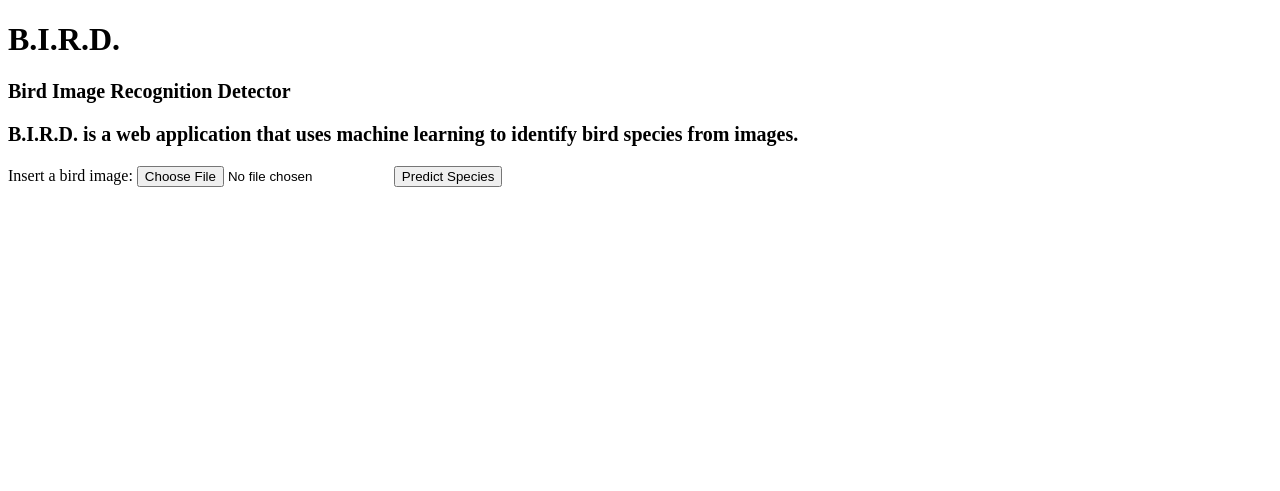
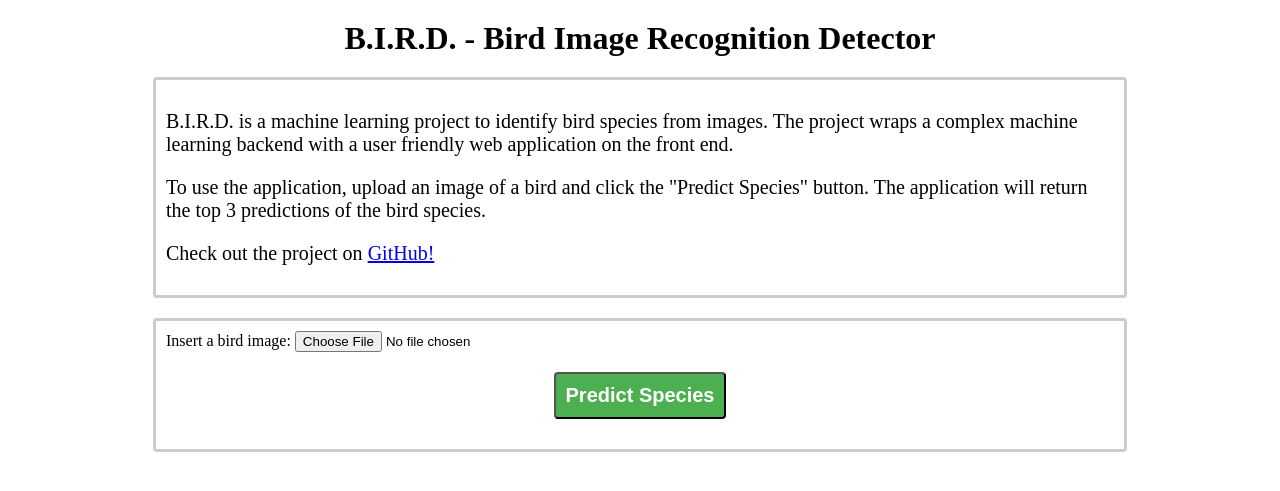
Before and after one commit to jed-richards/bird-image-recognition-detector, a Flask app: page /main/ in a window 1280 px wide. Shown: the top 491 px of the page. Run offline with Flask 3, Linux system fonts and the light colour scheme; parts of the project's set-up code (start-up, migrations or seed data) failed here and were passed over.

Commit message:
prettier html

```diff
--- a/bird/app.py
+++ b/bird/app.py
@@ -49,7 +49,7 @@ model = load_model(MODEL_PATH)
 
 
 # Transform input into the form our model expects
-def transform_image(image_file):
+def transform_image(image_file) -> torch.Tensor:
     transform = transforms.Compose(
         [
             transforms.Resize(
@@ -81,26 +81,30 @@ def get_labels_dict() -> Dict[str, List[str]]:
 labels_dict = get_labels_dict()
 
 
-# Get a prediction
-def get_prediction(input_tensor):
+def get_top_three_predictions(input_tensor: torch.Tensor) -> List[Dict[str, any]]:
     with torch.no_grad():
         output = model(input_tensor)
+    output = torch.nn.functional.softmax(output[0], dim=0)
+    confidence, indices = torch.topk(
+        output, k=3
+    )  # Get top 3 indices and their confidence scores
+    top_three_predictions = []
+    for confidence_score, index in zip(confidence, indices):
+        prediction_id = index.item()
+        confidence_score = confidence_score.item()
 
-    # The output has unnormalized scores. To get probabilities, you can run a softmax on it.
-    output = torch.nn.functional.softmax(output[0], dim=0)
-    confidence, index = torch.max(output, 0)
-    prediction_id = index.item()
-    confidence = confidence.item()
-    bird_label, bird_img_path = labels_dict[prediction_id]
-    return prediction_id, bird_label, bird_img_path, confidence
+        confidence_score = confidence_score * 100  # convert to percentage
 
-    # outputs = model(input_tensor)
-    ##print(f'outputs: {outputs}')
-    # _, y_hat = outputs.max(1)              # Extract the most likely class
-    # prediction_id = y_hat.item()           # Extract the int value from the PyTorch tensor
-    # print(f'pred_id: {prediction_id}')
-    # bird_label, bird_img_path = labels_dict[prediction_id]
-    # return prediction_id, bird_label, bird_img_path
+        bird_label, bird_img_path = labels_dict[prediction_id]
+        top_three_predictions.append(
+            {
+                "predicted_id": prediction_id,
+                "bird_label": bird_label,
+                "bird_img_path": bird_img_path,
+                "confidence": confidence_score,
+            }
+        )
+    return top_three_predictions
 
 
 @app.route("/", methods=["GET"])
@@ -129,22 +133,40 @@ def predict():
     print(str(filepath))
 
     img_tensor = transform_image(filepath)
-    prediction_id, bird_label, bird_img_path, confidence = get_prediction(img_tensor)
-    print(f"predicted_id = {prediction_id}")
-    print(f"bird_label = {bird_label}")
-    print(f"bird_img_path = {bird_img_path}")
-    print(f"confidence = {confidence}")
+
+    top_three_predictions = get_top_three_predictions(img_tensor)
+
+    prediction1 = {
+        "species": top_three_predictions[0]["bird_label"],
+        "predicted_id": top_three_predictions[0]["predicted_id"],
+        "accuracy": f'{top_three_predictions[0]["confidence"]:.2f}',
+        "predicted_image": top_three_predictions[0]["bird_img_path"],
+    }
+
+    prediction2 = {
+        "species": top_three_predictions[1]["bird_label"],
+        "predicted_id": top_three_predictions[1]["predicted_id"],
+        "accuracy": f'{top_three_predictions[1]["confidence"]:.2f}',
+        "predicted_image": top_three_predictions[1]["bird_img_path"],
+    }
+
+    prediction3 = {
+        "species": top_three_predictions[2]["bird_label"],
+        "predicted_id": top_three_predictions[2]["predicted_id"],
+        "accuracy": f'{top_three_predictions[2]["confidence"]:.2f}',
+        "predicted_image": top_three_predictions[2]["bird_img_path"],
+    }
 
     prediction = {
-        "species": bird_label,
-        "predicted_id": prediction_id,
-        "accuracy": confidence,
         "user_image": str(filepath)[5:],  # remove 'bird/'
-        "predicted_image": bird_img_path,
+        "prediction1": prediction1,
+        "prediction2": prediction2,
+        "prediction3": prediction3,
     }
 
     print(jsonify({"filepath": str(filepath)}))
     print(jsonify({"filepath[5:]": str(filepath)[5:]}))
+    print(jsonify(prediction))
     # return jsonify(prediction)
     return render_template("index.html", prediction=prediction)
 
--- a/bird/static/css/index.css
+++ b/bird/static/css/index.css
@@ -1,45 +1,106 @@
-div#prediction-div {
+h1#title {
+    text-align: center;
     margin-top: 20px;
     margin-bottom: 20px;
-    margin-left: 20px;
-    margin-right: 20px;
-    padding: 20px;
-    border: 1px solid #ccc;
-    border-radius: 5px;
-    background-color: #f8f8f8;
 }
 
-/*
-p#species {
+div#description-div {
+    width: 75%;
+    margin-top: 20px;
+    margin-bottom: 20px;
+    margin-left: auto;
+    margin-right: auto;
+    border: 3px solid #ccc;
+    padding: 10px;
+    border-radius: 4px;
+}
+
+#predict-button {
+    margin-top: 20px;
+    margin-bottom: 20px;
+    margin-left: auto;
+    margin-right: auto;
+    display: block;
+    padding: 10px;
+    border-radius: 4px;
+    background-color: #4CAF50;
+    color: white;
     font-size: 20px;
     font-weight: bold;
+    text-align: center;
 }
 
-p#percentage {
-    font-size: 20px;
-    font-weight: bold;
-}
-*/
-
-p {
-    font-size: 20px;
-    font-weight: bold;
+div#form-div {
+    width: 75%;
+    margin-top: 20px;
+    margin-bottom: 20px;
+    margin-left: auto;
+    margin-right: auto;
+    border: 3px solid #ccc;
+    padding: 10px;
+    border-radius: 4px;
 }
 
-div#image-div {
-    display: flex;
-    justify-content: center;
-    align-items: center;
-    gap: 50px;
+div#prediction-div {
+    width: 75%;
+    margin-top: 20px;
+    margin-bottom: 20px;
+    margin-left: auto;
+    margin-right: auto;
+    border: 3px solid #ccc;
+    background-color: #ccc;
+    padding: 10px;
+    border-radius: 4px;
 }
-div#user-image-div, div#predicted-image-div {
-    padding: 10px;
+
+div#user-image-div {
+    padding: 5px;
     border-radius: 4px;
     background-color: dimgrey;
     text-align: center;
     color: white;
+    width: fit-content;
+    margin-right: auto;
+    margin-left: auto;
+    margin-top: 20px;
 }
+
+div#top-three-div {
+    margin: 10px;
+    border: 3px solid #ccc;
+    border-radius: 5px;
+    background-color: #ccc;
+    display: flex;
+    flex-wrap: wrap;
+}
+
+div.predicted-image-div {
+    border-radius: 4px;
+    background-color: dimgrey;
+    text-align: center;
+    color: white;
+    width: fit-content;
+    margin: inherit;
+    flex: 1 1;
+    border: 2px solid black;
+}
+
+.predicted-image-div p {
+    font-size: 18px;
+    margin: auto;
+}
+
+h3 {
+    text-align: center;
+    margin-top: 10px;
+    margin-bottom: 10px;
+}
+
+p {
+    font-size: 20px;
+}
+
 img {
-    border: 5px solid black;
+    border: 2px solid black;
     border-radius: 5px;
 }
--- a/bird/templates/index.html
+++ b/bird/templates/index.html
@@ -8,9 +8,25 @@
 
     <body>
         <div id="title-div">
-            <h1 id="title">B.I.R.D.</h1>
-            <p id="subtitle">Bird Image Recognition Detector</p>
-            <p id="description">B.I.R.D. is a web application that uses machine learning to identify bird species from images.</p>
+            <h1 id="title">B.I.R.D. - Bird Image Recognition Detector</h1>
+            <div id="description-div">
+                <p id="description">
+                    B.I.R.D. is a machine learning project to identify bird species
+                    from images. The project wraps a complex machine learning backend
+                    with a user friendly web application on the front end.
+                </p>
+                <p id="instructions">
+                    To use the application, upload an image of a bird and click the
+                    "Predict Species" button. The application will return the top 3
+                    predictions of the bird species.
+                </p>
+                <p id="github-link">
+                    Check out the project on
+                    <a href="https://github.com/jed-richards/bird-image-recognition-detector">
+                        GitHub!
+                    </a>
+                </p>
+            </div>
         </div>
 
         <div id="form-div">
@@ -24,19 +40,31 @@
         {% if prediction %}
         <!-- show image and percentage -->
         <div id="prediction-div">
-            <p id="species">The predicted species is: {{ prediction.species }}</p>
-            <p id="percentage">The percent accuracy is: {{ prediction.accuracy }}</p>
-            <p id="prediction_id">The predicted ID is: {{ prediction.predicted_id }}</p>
-            <div id="image-div">
-                <div id="user-image-div">
-                    <p id="user-image-label">Your Image</p>
-                    <img src="/{{prediction.user_image}}" alt="Your Bird Image" id="user-bird-image">
+            <div id="user-image-div">
+                <h3 id="user-image-label">Your Image</h3>
+                <img src="/{{prediction.user_image}}" alt="Your Bird Image" id="user-bird-image">
+            </div>
+            <div id="top-three-div">
+                <div class="predicted-image-div">
+                    <h3 id="title">Prediction 1</h3>
+                    <p id="species">Predicted species: <strong>{{ prediction.prediction1.species }}</strong></p>
+                    <p id="percentage">Confidence: <strong>{{ prediction.prediction1.accuracy }} %</strong></p>
+                    <p id="prediction_id">Predicted ID: <strong>{{ prediction.prediction1.predicted_id }}</strong></p>
+                    <img src="{{ url_for('serve_image', predicted_image_path=prediction['prediction1']['predicted_image']) }}" alt="Predicted Image">
                 </div>
-                <div id="predicted-image-div">
-                    <p id="predicted-image-label">Predicted Image</p>
-                    <!--<img src="/{{prediction.predicted_image}}" alt="Predicted Bird Image" id="predicted-bird-image">-->
-                    <!--<img src="{{ url_for('serve_image', predicted_image_path=prediction['predicted_image']) }}" alt="Predicted Image">-->
-                    <img src="{{ url_for('serve_image', predicted_image_path=prediction['predicted_image']) }}" alt="Predicted Image">
+                <div class="predicted-image-div">
+                    <h3 id="title">Prediction 2</h3>
+                    <p id="species">Predicted species: <strong>{{ prediction.prediction2.species }}</strong></p>
+                    <p id="percentage">Confidence: <strong>{{ prediction.prediction2.accuracy }} %</strong></p>
+                    <p id="prediction_id">Predicted ID: <strong>{{ prediction.prediction2.predicted_id }}</strong></p>
+                    <img src="{{ url_for('serve_image', predicted_image_path=prediction['prediction2']['predicted_image']) }}" alt="Predicted Image">
+                </div>
+                <div class="predicted-image-div">
+                    <h3 id="title">Prediction 3</h3>
+                    <p id="species">Predicted species: <strong>{{ prediction.prediction3.species }}</strong></p>
+                    <p id="percentage">Confidence: <strong>{{ prediction.prediction3.accuracy }} %</strong></p>
+                    <p id="prediction_id">Predicted ID: <strong>{{ prediction.prediction3.predicted_id }}</strong></p>
+                    <img src="{{ url_for('serve_image', predicted_image_path=prediction['prediction3']['predicted_image']) }}" alt="Predicted Image">
                 </div>
             </div>
         </div>
```
